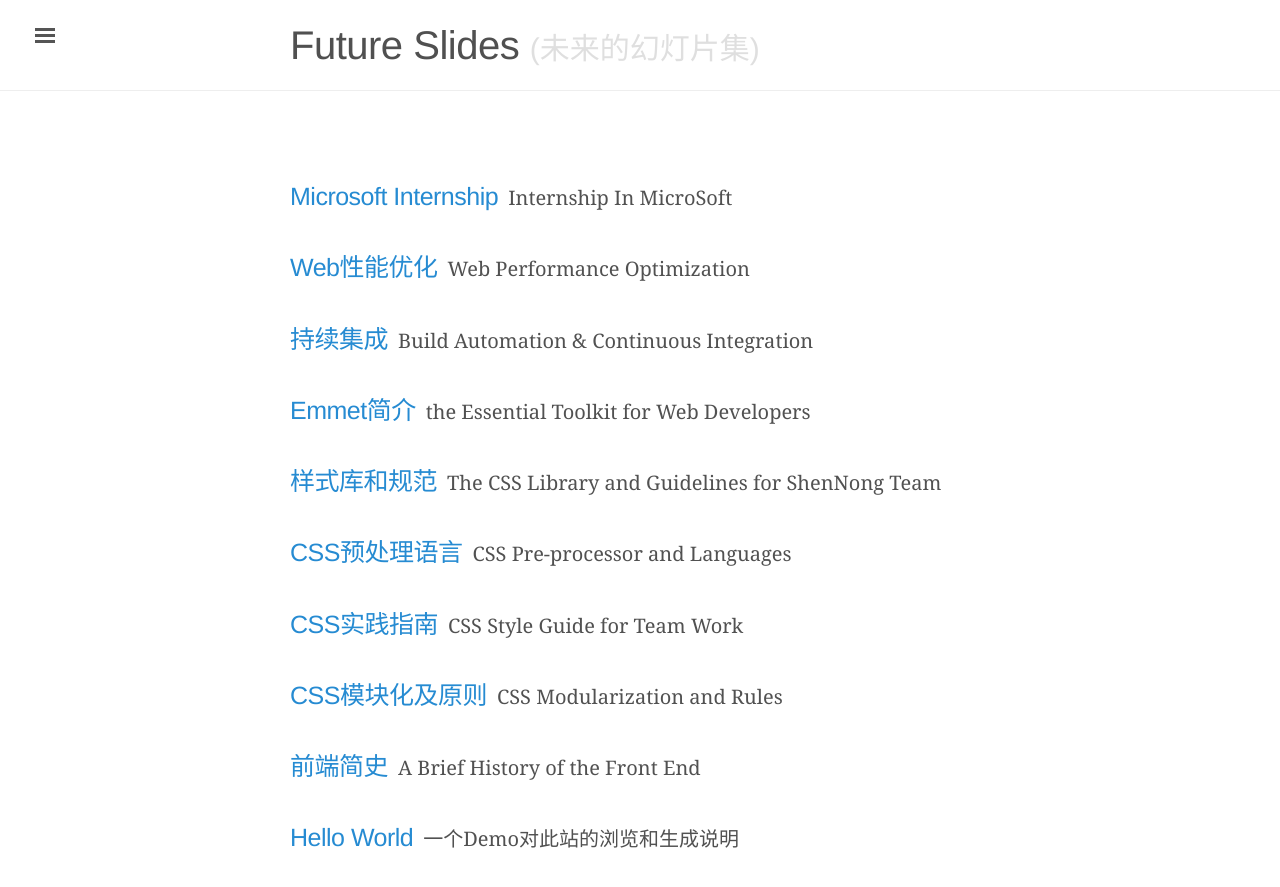
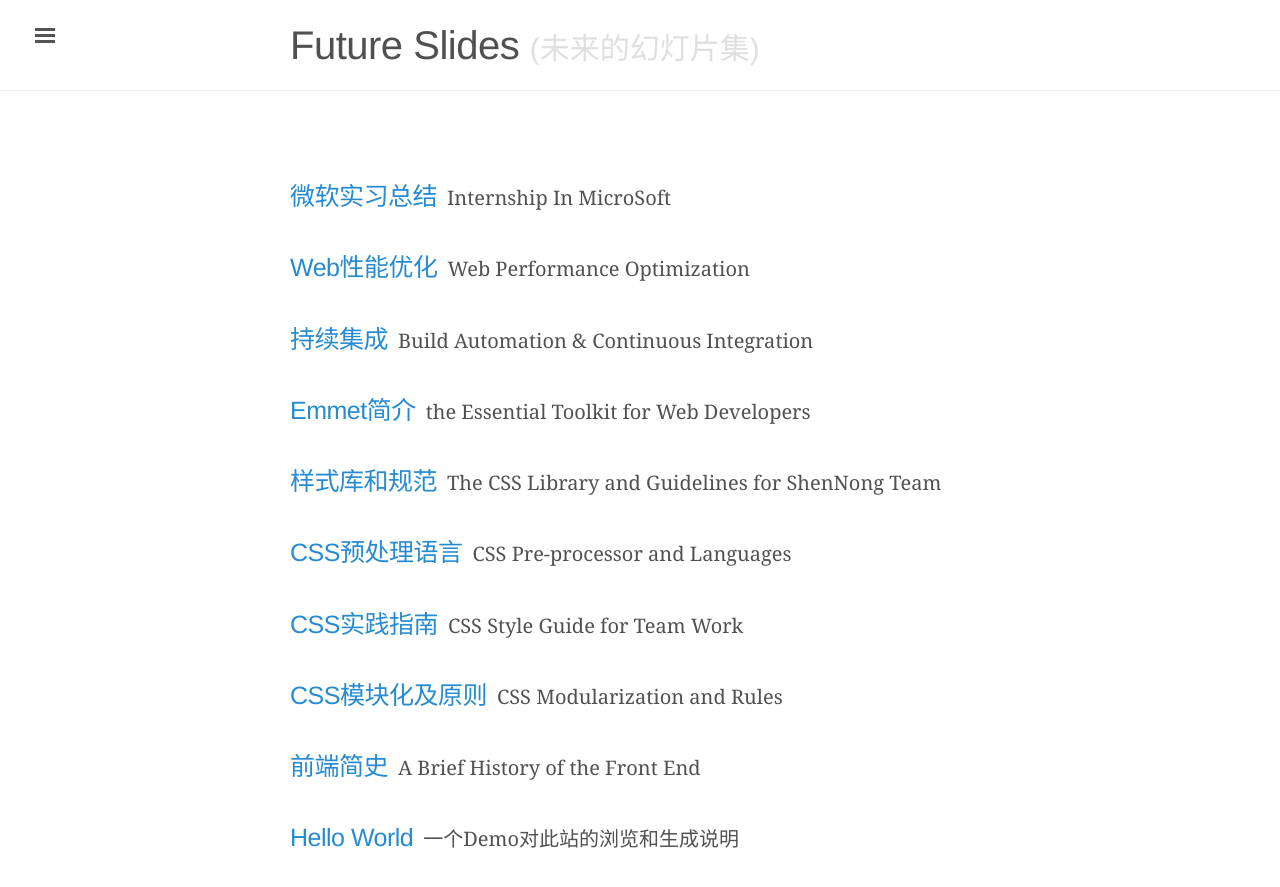
Before and after one commit to NewFuture/slides, a Jekyll site: the page built from index.html, in a window 1280 px wide. Shown: the top 887 px of the page. Built offline with Jekyll 4.4.1, drawn with Linux system fonts in a browser that asks for light colours.

Commit message:
update title

```diff
--- a/_slides/2017-10-15-microsoft-internship.md
+++ b/_slides/2017-10-15-microsoft-internship.md
@@ -1,5 +1,5 @@
 ---
-title:
+title: 微软实习总结
 description: Internship In MicroSoft
 lang: zh
 transition: slide
@@ -7,8 +7,8 @@
 width: 1280
 height: 720
 redirect_from:
-  - "//"
-  - "/"
+  - "/微软实习总结/"
+  - "/微软实习总结"
   - "/microsoft-internship"
 ---
 
```
